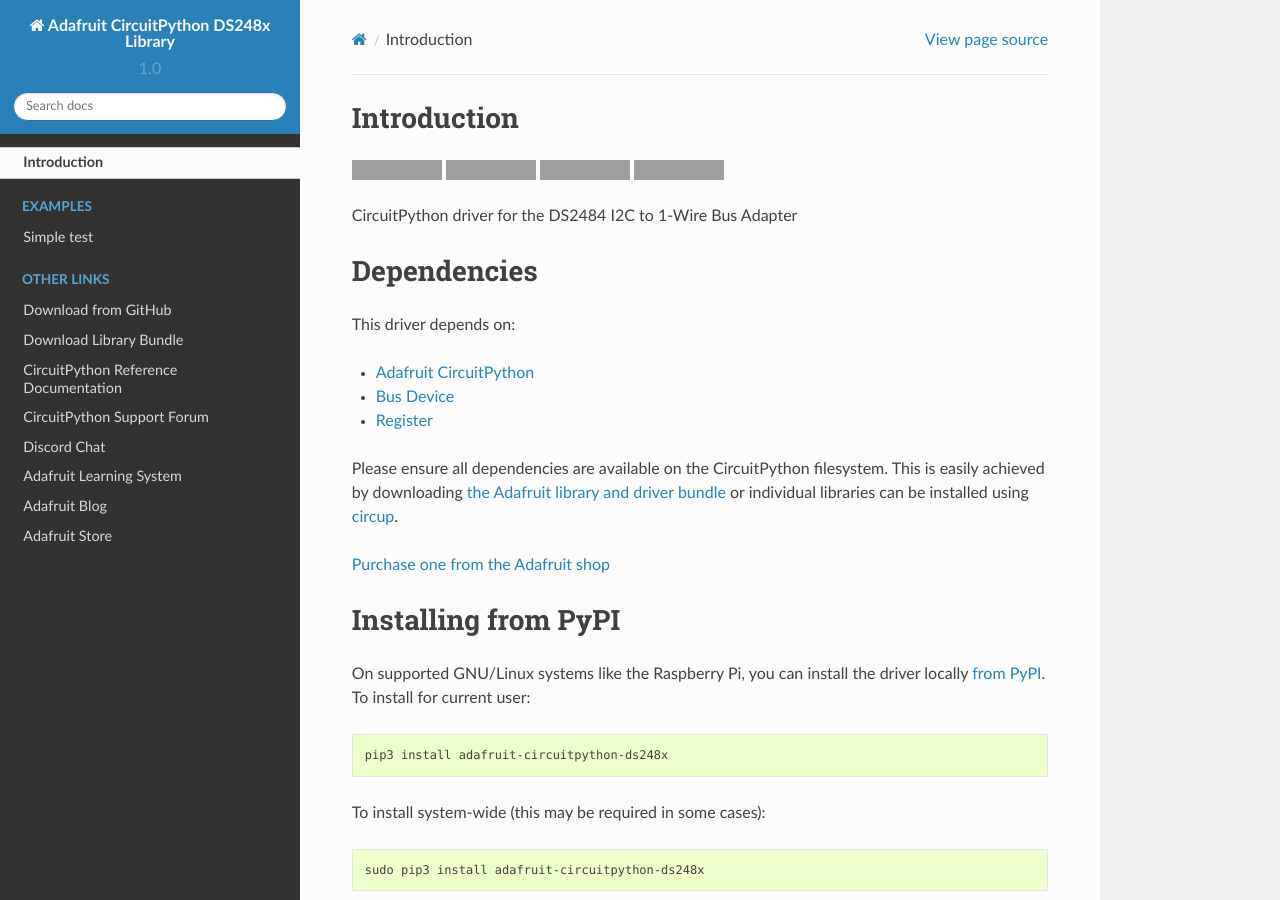
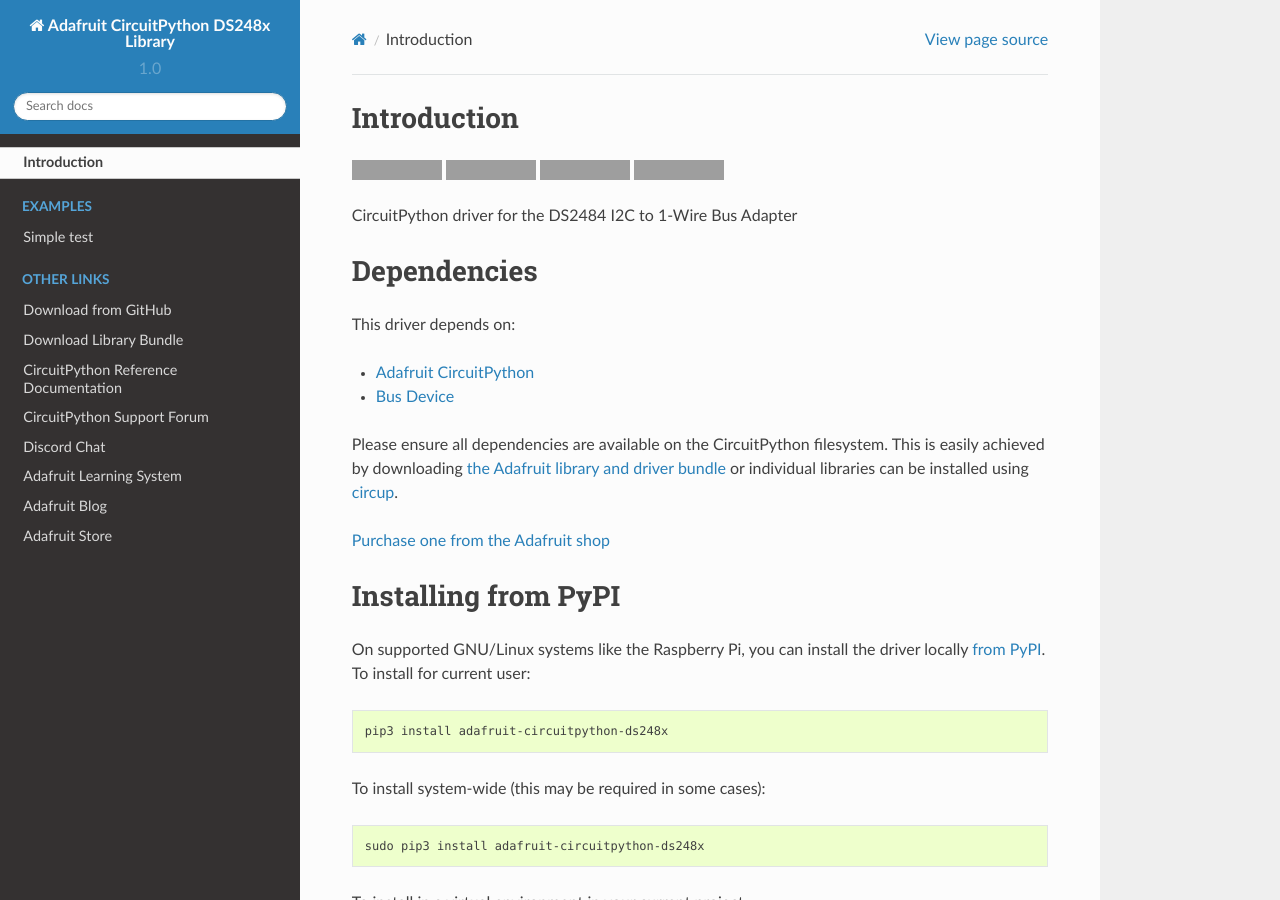
Before and after one commit to adafruit/Adafruit_CircuitPython_DS248x, a Sphinx documentation site: the page built from docs/index.rst, in a window 1280 px wide and 900 px high. Built offline with Sphinx 7.4.7 and the Read the Docs theme 2.0.0, drawn with Linux system fonts in a browser that asks for light colours; grey boxes are pictures that could not be loaded.

Commit message:
remove register

```diff
--- a/README.rst
+++ b/README.rst
@@ -30,7 +30,6 @@
 
 * `Adafruit CircuitPython <https://github.com/adafruit/circuitpython>`_
 * `Bus Device <https://github.com/adafruit/Adafruit_CircuitPython_BusDevice>`_
-* `Register <https://github.com/adafruit/Adafruit_CircuitPython_Register>`_
 
 Please ensure all dependencies are available on the CircuitPython filesystem.
 This is easily achieved by downloading
--- a/docs/conf.py
+++ b/docs/conf.py
@@ -34,7 +34,6 @@
 
 intersphinx_mapping = {
     "python": ("https://docs.python.org/3", None),"BusDevice": ("https://docs.circuitpython.org/projects/busdevice/en/latest/", None),
-    "Register": ("https://docs.circuitpython.org/projects/register/en/latest/", None),
     "CircuitPython": ("https://docs.circuitpython.org/en/latest/", None),
 }
 
--- a/requirements.txt
+++ b/requirements.txt
@@ -5,4 +5,3 @@
 
 Adafruit-Blinka
 adafruit-circuitpython-busdevice
-adafruit-circuitpython-register
```
